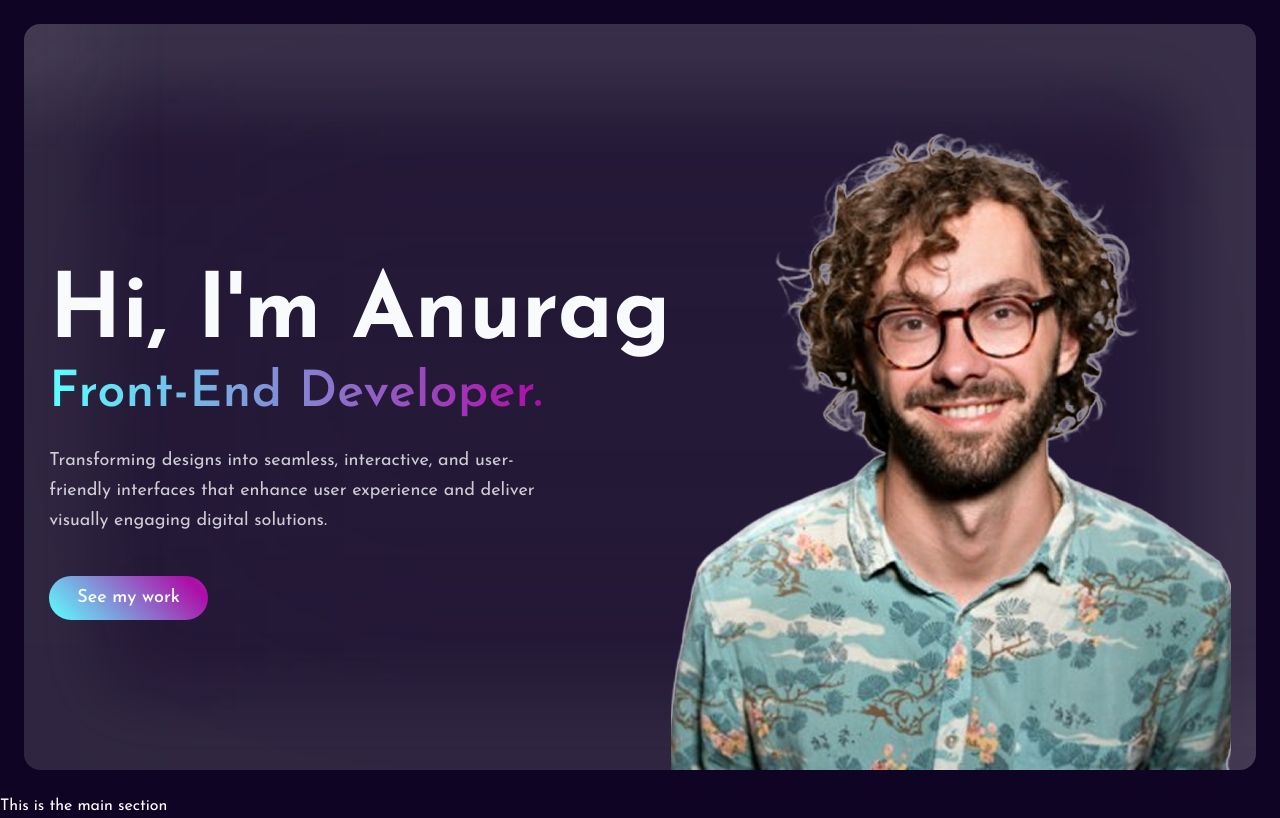
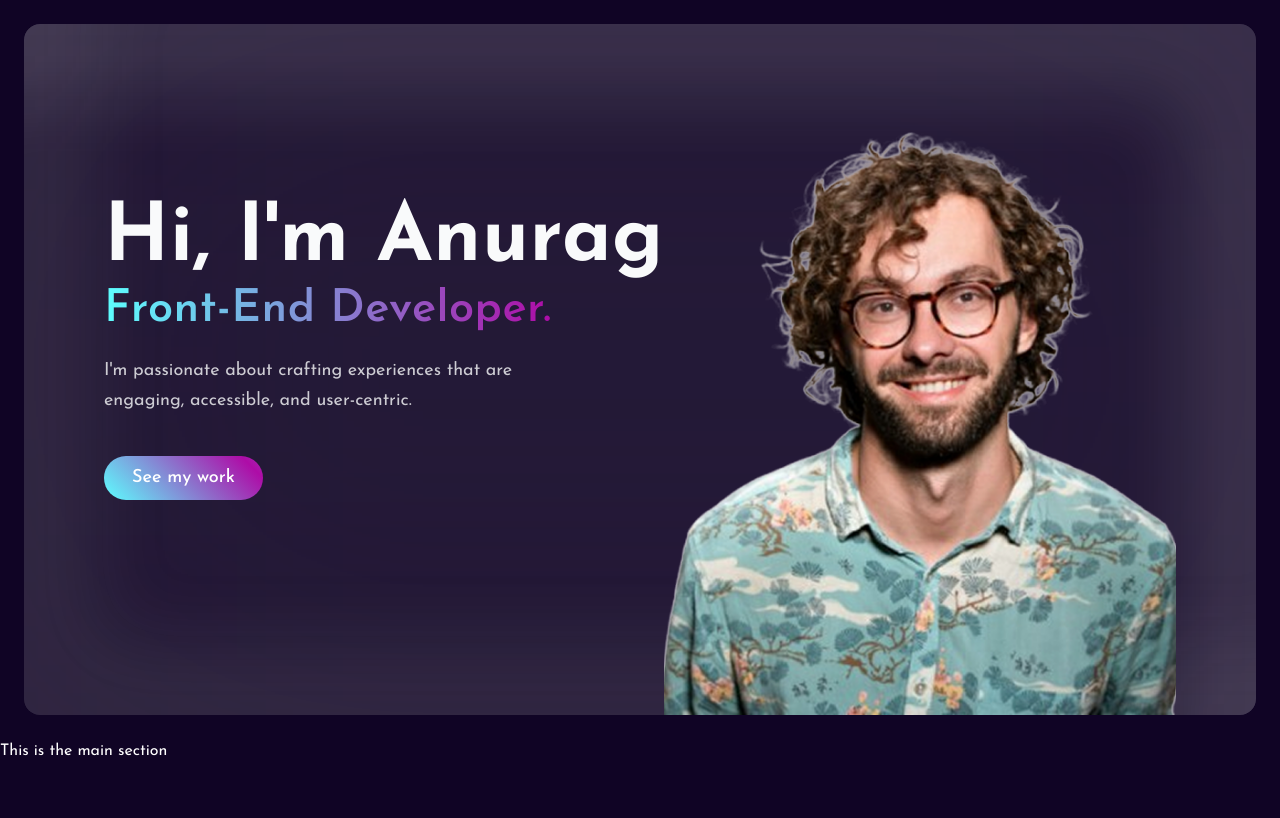
Before and after one commit to dev-anurag-singh/portfolio, a Next.js app: page / in a window 1280 px wide. Built offline with nearby package versions, Linux system fonts and the light colour scheme.

Commit message:
fixed image size and paddings

```diff
--- a/src/components/hero-section.tsx
+++ b/src/components/hero-section.tsx
@@ -4,23 +4,21 @@ import Image from 'next/image';
 
 export const HeroSection = () => {
   return (
-    <section id='hero'>
-      <div className='p-6 '>
-        <div className='bg-background/10 backdrop-blur-[151px] shadow-[inset_75px_-75px_75px_rgba(165,165,165,0.1),_inset_-75px_75px_75px_rgba(255,255,255,0.1)] rounded-2xl h-full grid place-items-center'>
-          <div className='container mx-auto px-6 pt-24 flex flex-col md:flex-row items-center justify-center'>
-            <div className='flex flex-col space-y-6 text-center md:text-left'>
+    <section id='hero' className='p-4 md:p-6'>
+      <div className='bg-background/10 backdrop-blur-[151px] shadow-[inset_75px_-75px_75px_rgba(165,165,165,0.1),_inset_-75px_75px_75px_rgba(255,255,255,0.1)] rounded-2xl'>
+        <div className='wrapper pt-24 flex flex-col items-center justify-between gap-12 md:flex-row md:items-start md:gap-0'>
+          <div className='flex flex-col items-center text-center space-y-6  md:mt-10 lg:mt-16 xl:mt-20 md:text-left md:items-start'>
             <h1 className='space-y-1.5'>
-                <span className='text-nowrap block sm:text-5xl text-4xl lg:text-7xl xl:text-[5.625rem] font-bold tracking-[0.45px] text-gray-50'>
+              <span className='text-nowrap block text-[clamp(2.4rem,.5rem_+_5.7vw,6rem)] leading-none font-bold tracking-[0.45px] text-gray-50'>
                 Hi, I&apos;m Anurag
               </span>
-                <span className='text-xl inline-block sm:text-2xl lg:text-4xl xl:text-[3.125rem] font-semibold tracking-[0.45px] bg-clip-text text-transparent bg-[linear-gradient(to_right,#5DFFFF_0%,#AE0CA7_100%)]'>
+              <span className='text-xl inline-block text-[clamp(1.4rem,.5rem_+_2.91vw,3.2rem)] leading-none font-semibold tracking-[0.45px] bg-clip-text text-transparent bg-[linear-gradient(to_right,#5DFFFF_0%,#AE0CA7_100%)]'>
                 Front-End Developer.
               </span>
             </h1>
-              <p className='text-sm leading-6 sm:text-base lg:text-lg lg:leading-[30px] md:w-80 lg:w-[30rem] xl:w-[32rem]'>
-                Transforming designs into seamless, interactive, and
-                user-friendly interfaces that enhance user experience and
-                deliver visually engaging digital solutions.
+            <p className=' leading-6 text-base lg:text-lg lg:leading-[30px] max-w-[25rem] lg:max-w-[30rem]'>
+              I&apos;m passionate about crafting experiences that are engaging,
+              accessible, and user-centric.
             </p>
             <div className='mt-4'>
               <Link href='#recent-work' className={buttonVariants()}>
@@ -28,7 +26,7 @@ export const HeroSection = () => {
               </Link>
             </div>
           </div>
-            <div className='mt-12 md:mt-0 flex justify-center max-w-96 md:max-w-none'>
+          <div className='flex justify-center  max-w-96 lg:max-w-[30rem] xl:max-w-[35rem]'>
             <Image
               src='/images/anurag2.png'
               alt="Anurag's Picture"
@@ -38,7 +36,6 @@ export const HeroSection = () => {
           </div>
         </div>
       </div>
-      </div>
     </section>
   );
 };
```
Lines whose indentation alone changed are shown as unchanged.
